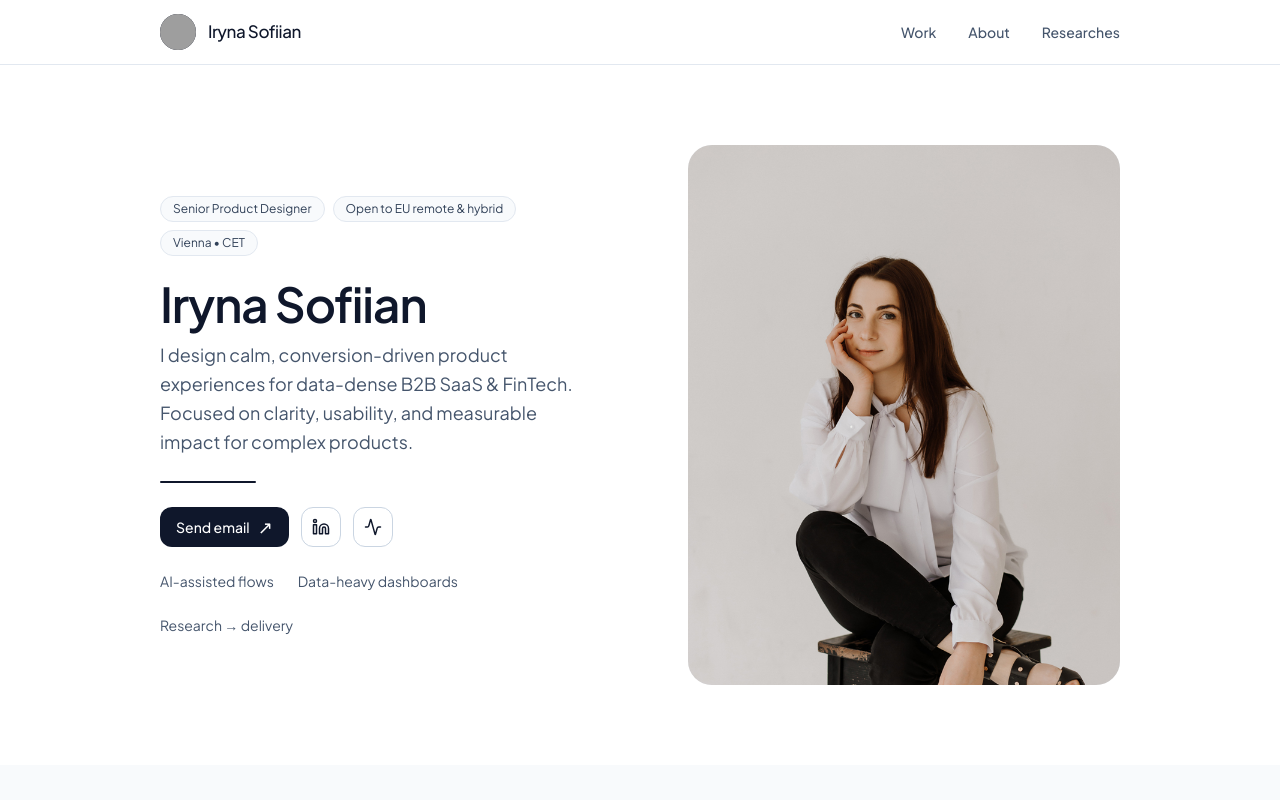
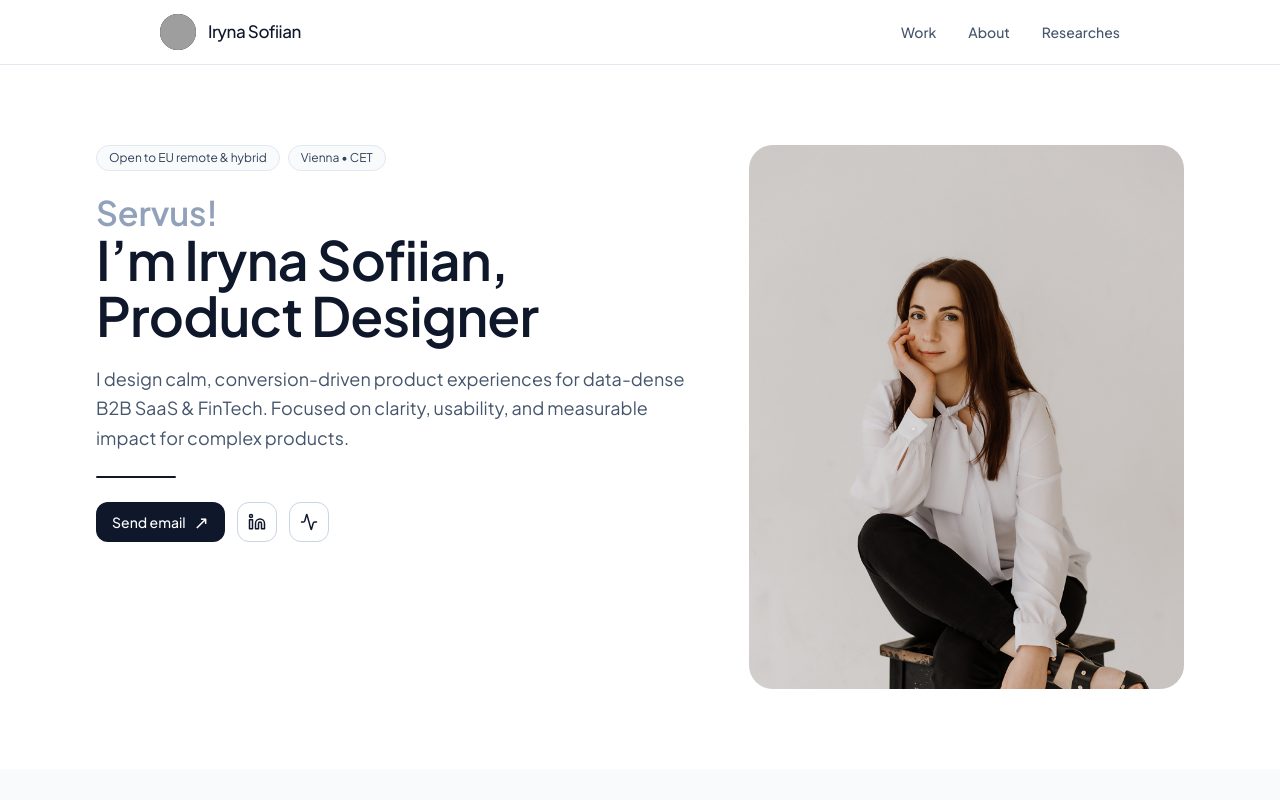
Before and after one commit to LiraCalifornia/iryna-portfolio, a Next.js app: page / in a window 1280 px wide. Shown: the top 800 px of the page. Built offline with nearby package versions, Linux system fonts and the light colour scheme; grey boxes are pictures that could not be loaded.

Commit message:
hero section

```diff
--- a/src/components/Hero.tsx
+++ b/src/components/Hero.tsx
@@ -21,15 +21,12 @@ const STRAVA = "https://www.strava.com/athletes/32493473";
 export default function Hero() {
   return (
     <section className="bg-white">
-      <div className="mx-auto w-full max-w-6xl px-6 lg:px-24 py-16 sm:py-20">
-        {/* 🔧 збільшено gap і дозволено тексту розтягуватись на середніх екранах */}
-        <div className="grid grid-cols-1 lg:grid-cols-2 gap-14 lg:gap-24 items-center">
-          {/* LEFT: text */}
-          <div className="w-full max-w-none md:max-w-2xl lg:max-w-none">
+      <div className="mx-auto w-full max-w-7xl px-6 lg:px-24 py-16 sm:py-20">
+        <div className="grid grid-cols-1 lg:grid-cols-[1.15fr_0.85fr] gap-10 lg:gap-16 items-start">
+          {/* LEFT SIDE */}
+          <div className="w-full max-w-[720px]">
+            {/* tags */}
             <div className="flex flex-wrap gap-2 mb-6">
-              <span className="inline-flex items-center rounded-full border border-slate-200 bg-slate-50 px-3 py-1 text-xs text-slate-700">
-                Senior Product Designer
-              </span>
               <span className="inline-flex items-center rounded-full border border-slate-200 bg-slate-50 px-3 py-1 text-xs text-slate-700">
                 Open to EU remote & hybrid
               </span>
@@ -38,18 +35,25 @@ export default function Hero() {
               </span>
             </div>
 
-            <h1 className="text-4xl sm:text-5xl font-semibold tracking-tight text-slate-900">
-              Iryna Sofiian
+            {/* Main heading */}
+            <h1 className="font-semibold tracking-tight">
+              <span className="block text-slate-400 leading-[1.05] tracking-[-0.005em] text-[26px] sm:text-[32px] lg:text-[34px]">
+                Servus!
+              </span>
+              <span className="block text-slate-900 leading-[1.05] tracking-[-0.015em] text-[32px] sm:text-[46px] lg:text-[54px] max-w-[720px]">
+                I’m Iryna Sofiian, Product Designer
+              </span>
             </h1>
 
-            {/* 🧩 прибрано обмеження max-w-xl, щоб на середніх екранах текст розтягувався */}
-            <p className="mt-3 text-slate-600 text-base sm:text-lg leading-relaxed">
+            {/* Supporting paragraph */}
+            <p className="mt-5 text-slate-600 text-base sm:text-lg leading-relaxed max-w-prose">
               I design calm, conversion-driven product experiences for data-dense
-              B2B SaaS &amp; FinTech. Focused on clarity, usability, and measurable
+              B2B SaaS & FinTech. Focused on clarity, usability, and measurable
               impact for complex products.
             </p>
 
-            <div className="mt-6 h-[2px] w-24 rounded-full bg-slate-900" />
+            {/* Accent line */}
+            <div className="mt-6 h-[2px] w-20 rounded-full bg-slate-900" />
 
             {/* CTAs */}
             <div className="mt-6 flex flex-wrap items-center gap-3">
@@ -57,8 +61,7 @@ export default function Hero() {
                 href={MAILTO}
                 className="inline-flex items-center gap-2 rounded-xl bg-slate-900 px-4 py-2.5 text-white text-sm font-medium hover:bg-slate-800 transition-all"
               >
-                Send email
-                <span className="text-lg leading-none">↗</span>
+                Send email <span className="text-lg leading-none">↗</span>
               </a>
 
               <Link
@@ -79,22 +82,16 @@ export default function Hero() {
                 <Activity size={18} />
               </Link>
             </div>
-
-            <div className="mt-6 flex flex-wrap gap-6 text-sm text-slate-600">
-              <span>AI-assisted flows</span>
-              <span>Data-heavy dashboards</span>
-              <span>Research → delivery</span>
-            </div>
           </div>
 
-          {/* RIGHT: hero image */}
-          <div className="relative w-full rounded-3xl overflow-hidden bg-slate-100 aspect-[4/5] sm:aspect-[3/4] lg:aspect-[4/5]">
+          {/* RIGHT: Photo */}
+          <div className="relative w-full rounded-3xl overflow-hidden bg-slate-100 aspect-[4/5] sm:aspect-[3/4] lg:aspect-[4/5] max-w-[480px] justify-self-end">
             <Image
               src={HERO_IMAGE_SRC}
               alt="Iryna Sofiian portrait"
               fill
               className="object-cover"
-              sizes="(max-width: 640px) 100vw, (max-width: 1024px) 100vw, 48vw"
+              sizes="(max-width: 640px) 100vw, (max-width: 1024px) 90vw, 40vw"
               priority
             />
           </div>
```
